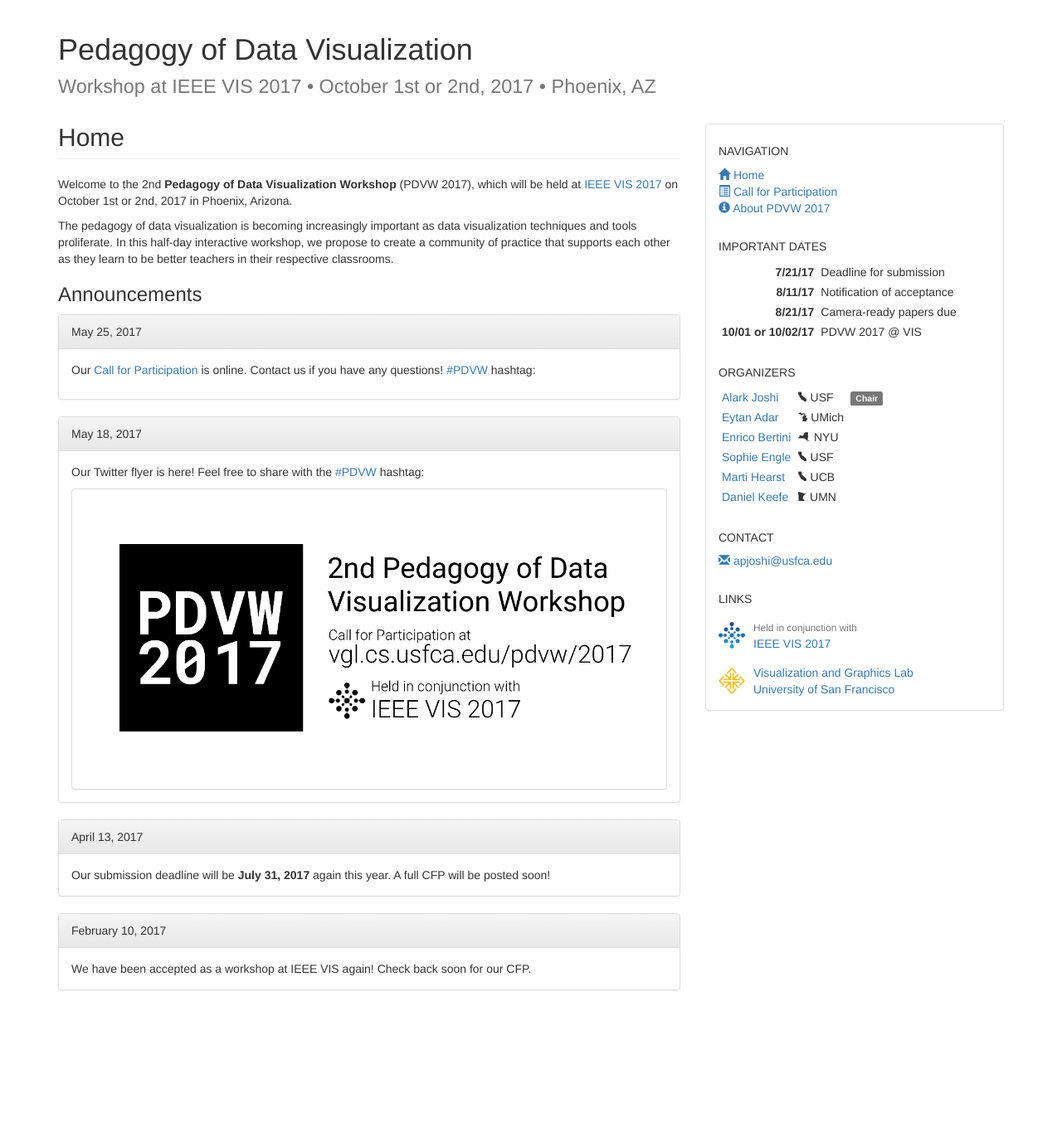
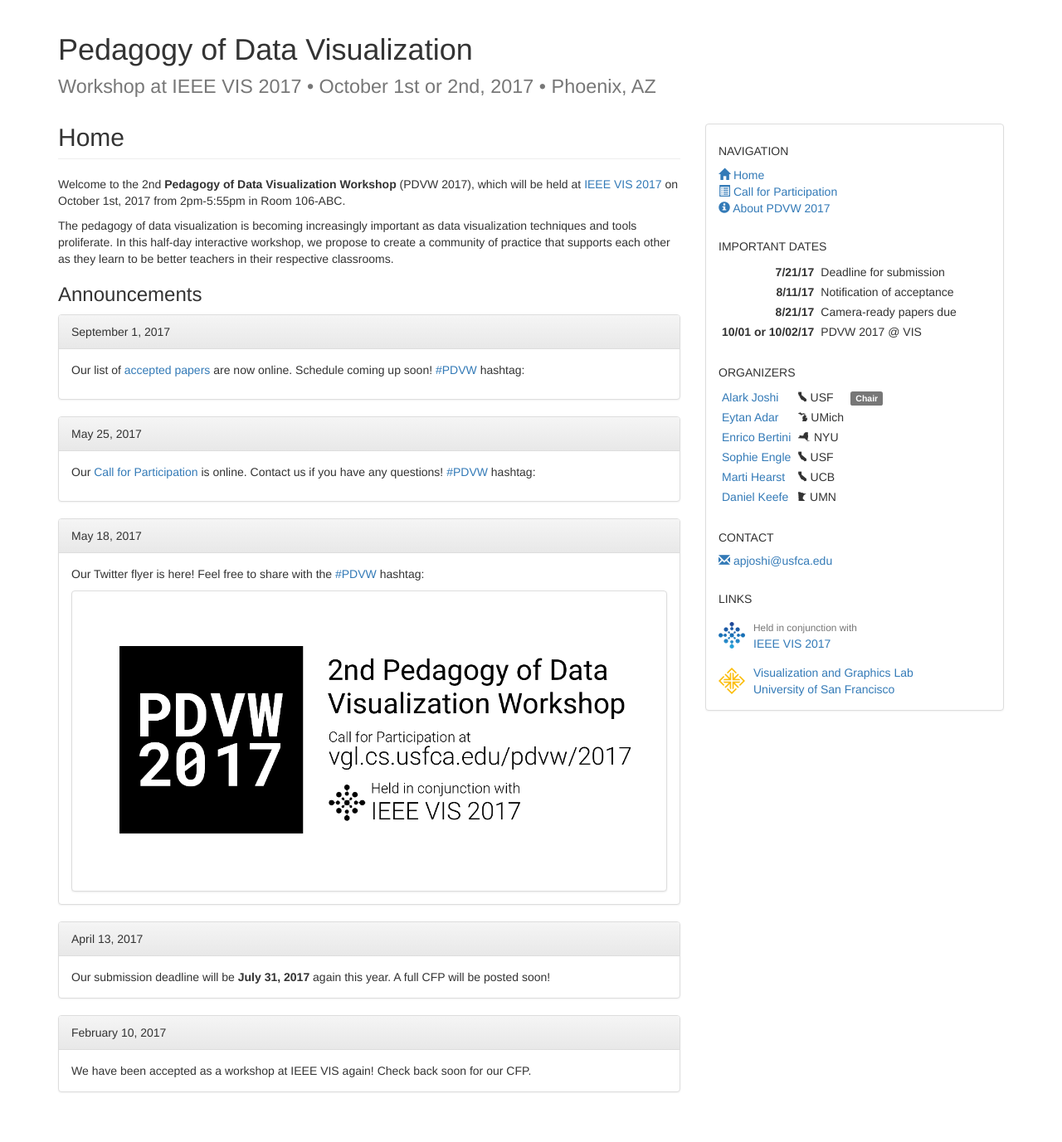
Before and after one commit to usfvgl/pdvw, a Jekyll site: the page built from 2017/index.html, in a window 1280 px wide. Shown: the whole page at 83% size. Built offline with Jekyll 4.4.1, drawn with Linux system fonts in a browser that asks for light colours; before the commit the page ends 1254 px from its top, so only the background shows below that.

Commit message:
Accepted abstracts announcement
Posted the accepted abstracts announcement

```diff
--- a/2017/abstracts.html
+++ b/2017/abstracts.html
@@ -6,6 +6,6 @@
 {% assign abstracts = site.data.pdvw2017.abstracts | sort: 'file' %}
 
 {% for abstract in abstracts %}
-<p><strong><a href="{{ site.github.url }}/2016/abstracts/{{ abstract.file }}">{{ abstract.title }}</a></strong><br/>
+<p><strong><a href="{{ site.github.url }}/2017/abstracts/{{ abstract.file }}">{{ abstract.title }}</a></strong><br/>
 <span class="text-muted">By {% if abstract.authors.size <= 2 %}{{ abstract.authors | join: ' and ' }}{% else %}{% for author in abstract.authors %}{% if forloop.last %}and {% endif %}{{ author }}{% unless forloop.last %}, {% endunless %}{% endfor %}{% endif %}</span></p>
 {% endfor %}
--- a/2017/index.html
+++ b/2017/index.html
@@ -3,11 +3,19 @@
 title: Home
 ---
 
-<p class="">Welcome to the 2nd <strong>Pedagogy of Data Visualization Workshop</strong> (PDVW 2017), which will be held at <a href="http://ieeevis.org/">IEEE VIS 2017</a> on October 1st or 2nd, 2017 in Phoenix, Arizona.</p>
+<p class="">Welcome to the 2nd <strong>Pedagogy of Data Visualization Workshop</strong> (PDVW 2017), which will be held at <a href="http://ieeevis.org/">IEEE VIS 2017</a> on October 1st, 2017 from 2pm-5:55pm in Room 106-ABC. </p>
 
 <p>The pedagogy of data visualization is becoming increasingly important as data visualization techniques and tools proliferate. In this half-day interactive workshop, we propose to create a community of practice that supports each other as they learn to be better teachers in their respective classrooms.</p>
 
 <h3>Announcements</h3>
+
+<div class="panel panel-default">
+  <div class="panel-heading">September 1, 2017</div>
+  <div class="panel-body">
+    <p>Our list of <a href="abstracts.html">accepted papers</a> are now online. Schedule coming up soon! <a href="https://twitter.com/hashtag/PDVW">#PDVW</a> hashtag:</p>
+  </div>
+</div>
+
 
 <div class="panel panel-default">
   <div class="panel-heading">May 25, 2017</div>
```
